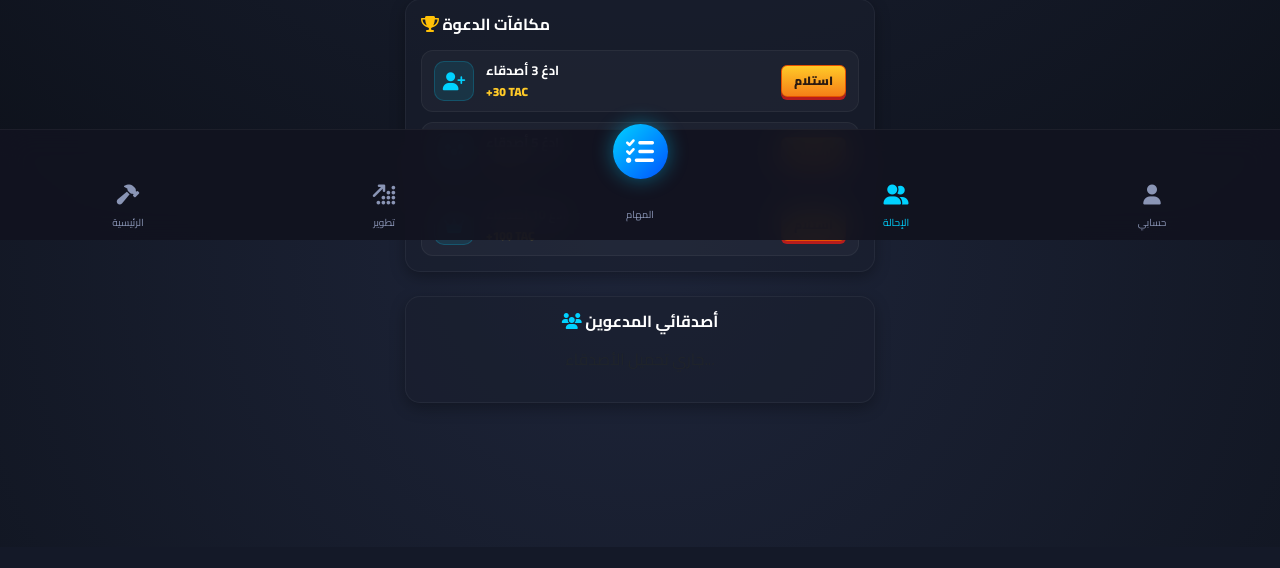
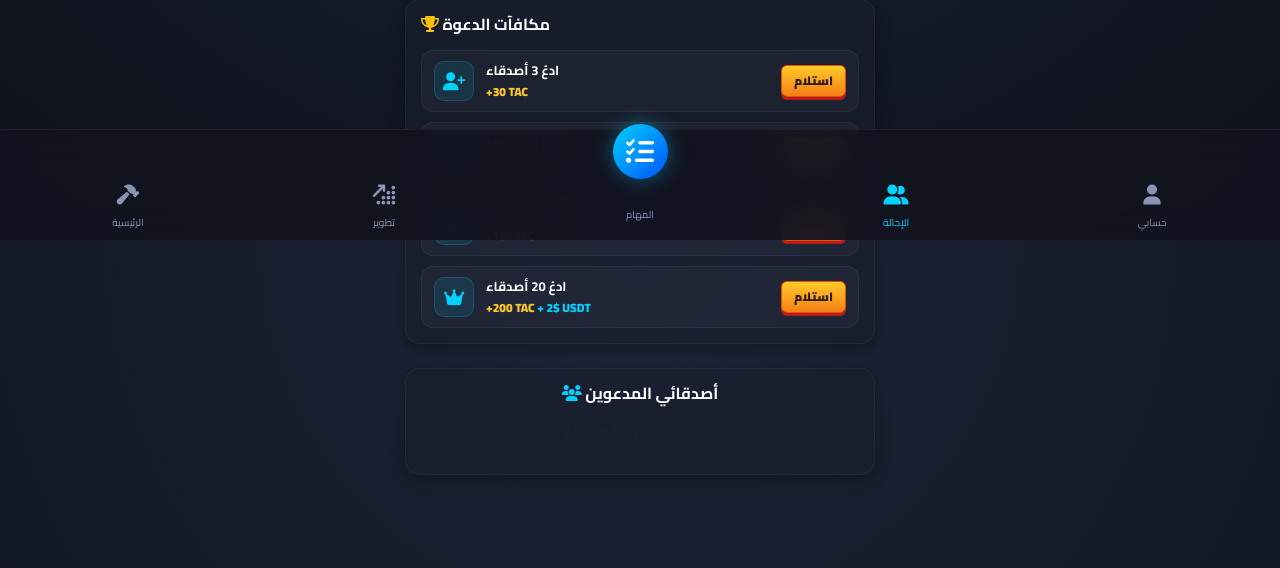
Before and after one commit to ninjaishere01/TacMiner, a Django app: page /referral/ in a window 1280 px wide. Shown: the part 560-1128 px from the top of the page. Before the commit the page ends 989 px from the top, so only its background shows below. Run offline with Django 5.2, Linux system fonts and the light colour scheme; some libraries are stand-ins or nearby versions.

Commit message:
Add the date withdrow

```diff
--- a/miner_app/views.py
+++ b/miner_app/views.py
@@ -626,6 +626,8 @@ def request_withdraw(request):
 
         if user.usdt_balance < withdraw_amount:
             return Response({"error": "رصيدك غير كافي"}, status=400)
+        if user.referrals.count() < 3:
+            return Response({"error": "يجب عليك دعوة 3 أصدقاء على الأقل للسحب"}, status=400)
 
         # 1. خصم الرصيد فوراً
         user.usdt_balance -= withdraw_amount
--- a/templates/pages/referral.html
+++ b/templates/pages/referral.html
@@ -182,6 +182,26 @@
                 استلام
               </button>
             </div>
+            <div class="milestone-card" id="milestone-20">
+              <div class="milestone-icon">
+                <i class="fa-solid fa-crown"></i>
+              </div>
+              <div class="milestone-info">
+                <span class="milestone-title">ادعُ 20 أصدقاء</span>
+                <span class="milestone-reward">
+                  +200 TAC
+                  <span style="color: #00d2ff; font-weight: 900">
+                    + 2$ USDT
+                  </span>
+                </span>
+              </div>
+              <button
+                class="btn-claim-milestone"
+                onclick="claimMilestone(20, 200)"
+              >
+                استلام
+              </button>
+            </div>
           </div>
         </div>
 
@@ -354,6 +374,7 @@
           { count: 3, reward: 30, id: "milestone-3" },
           { count: 5, reward: 50, id: "milestone-5" },
           { count: 10, reward: 100, id: "milestone-10" },
+          { count: 20, reward: 200, id: "milestone-20" },
         ];
 
         milestones.forEach((ms) => {
@@ -411,8 +432,7 @@
 
               checkMilestones();
 
-              const received =
-                data.reward != null ? data.reward : rewardAmount;
+              const received = data.reward != null ? data.reward : rewardAmount;
               Swal.fire({
                 title: "مبروك!",
                 text: `لقد حصلت على ${received} TAC لدعوتك ${friendCount} أصدقاء.`,
```
Also changed, not shown: templates/pages/withdraw.html (+54 -17 lines).
